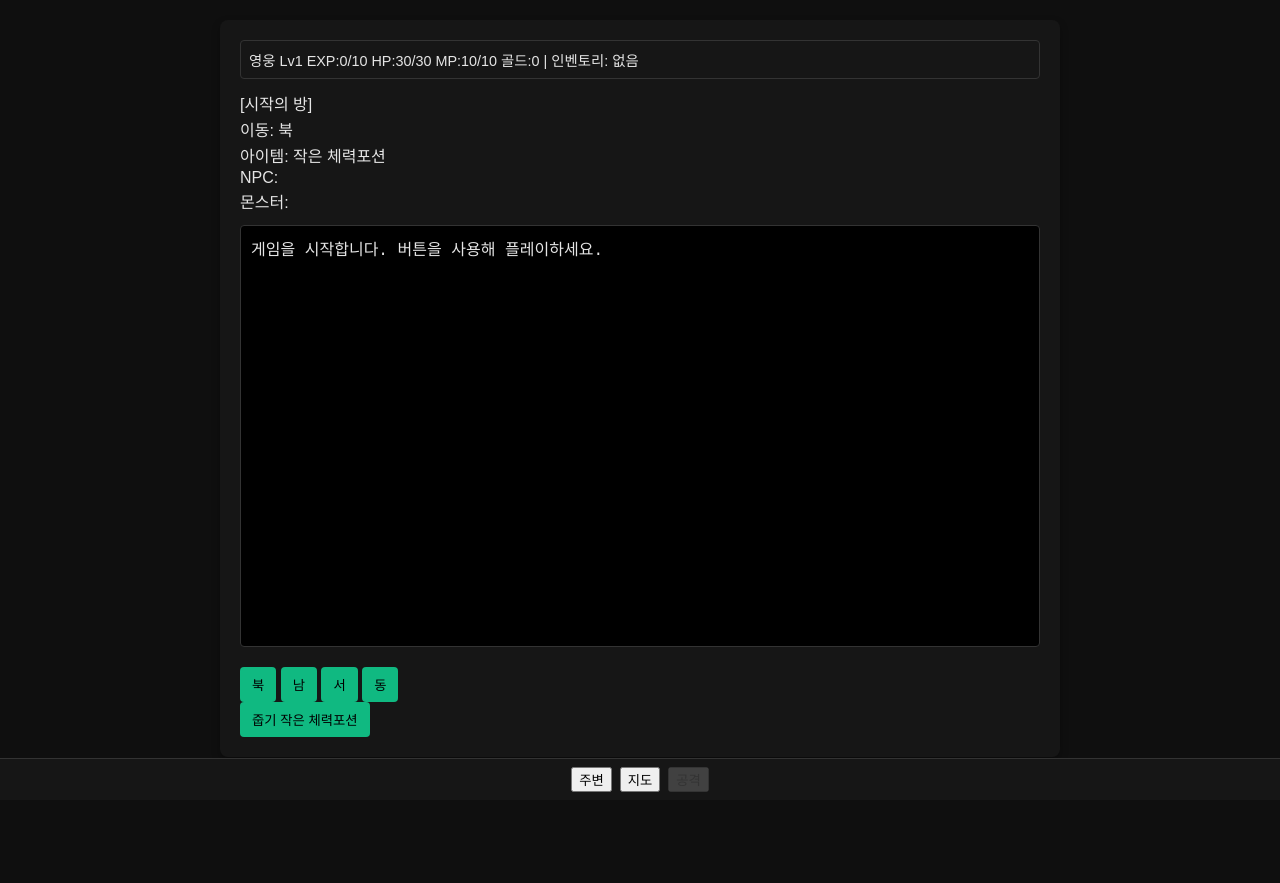
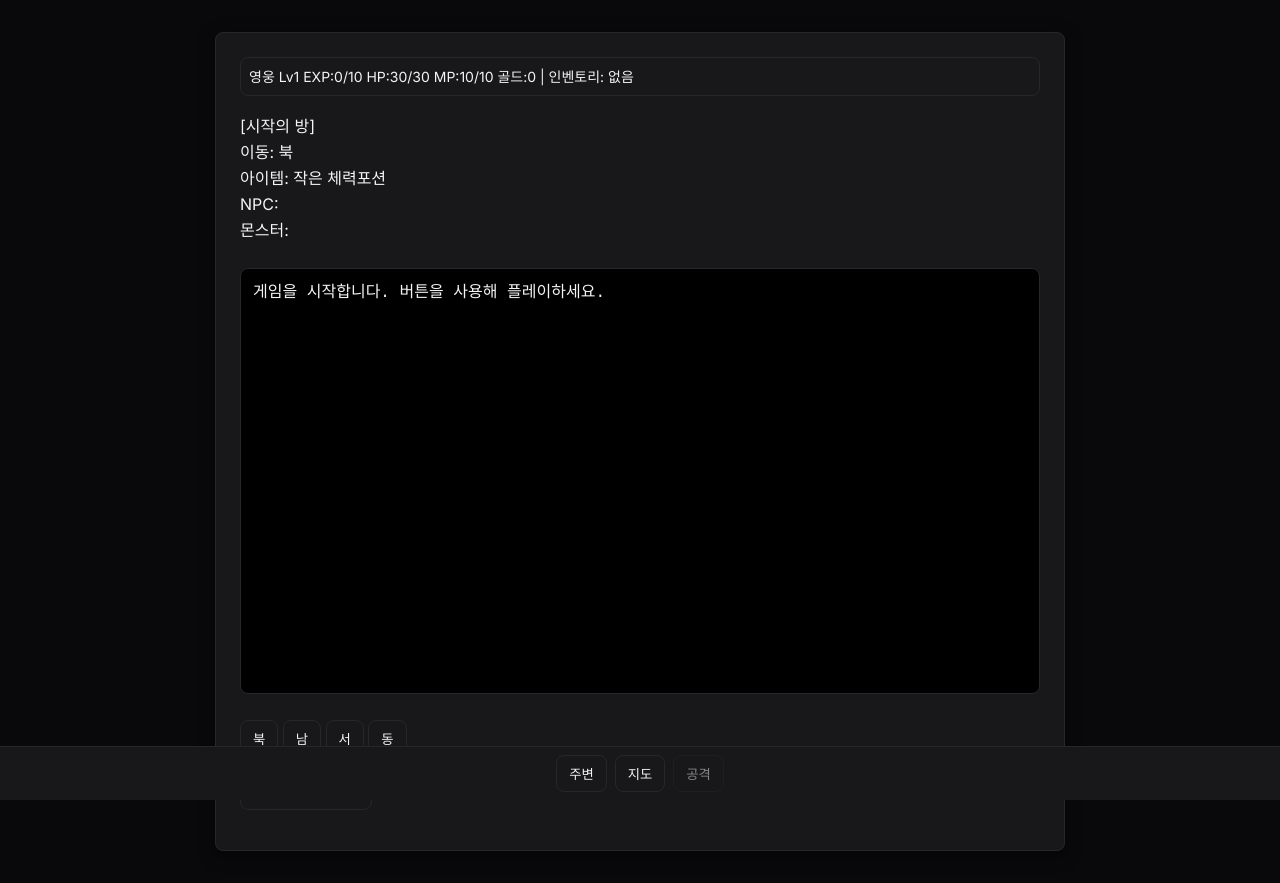
Before and after one commit to himomohi/Codex_TEST, a plain HTML site: page index.html in a window 1280 px wide. Before the commit the page ends 800 px from the top, so only its background shows below. Drawn offline with Linux system fonts and the light colour scheme.

Commit message:
스타일을 Shadcn 분위기로 개선

```diff
--- a/index.html
+++ b/index.html
@@ -2,6 +2,7 @@
 <html lang="ko">
 <head>
     <meta charset="UTF-8">
+    <meta name="viewport" content="width=device-width, initial-scale=1.0">
     <title>환상의 세계 MUD</title>
     <link rel="stylesheet" href="style.css">
 </head>
@@ -18,10 +19,10 @@
     <div id="log-window" aria-live="polite"></div>
     <div id="control-panel">
         <div id="move-buttons">
-            <button data-dir="북" aria-label="북쪽 이동">북</button>
-            <button data-dir="남" aria-label="남쪽 이동">남</button>
-            <button data-dir="서" aria-label="서쪽 이동">서</button>
-            <button data-dir="동" aria-label="동쪽 이동">동</button>
+            <button class="btn" data-dir="북" aria-label="북쪽 이동">북</button>
+            <button class="btn" data-dir="남" aria-label="남쪽 이동">남</button>
+            <button class="btn" data-dir="서" aria-label="서쪽 이동">서</button>
+            <button class="btn" data-dir="동" aria-label="동쪽 이동">동</button>
         </div>
     </div>
     <div id="item-buttons"></div>
@@ -31,15 +32,15 @@
             <div id="combat-ui">
                 <div id="player-hp-bar"></div>
                 <div id="monster-hp-bar"></div>
-                <button id="combat-attack-button">공격</button>
+                <button id="combat-attack-button" class="btn">공격</button>
             </div>
         </div>
     </div>
 </div>
 <div id="action-bar">
-    <button id="inspect-button">주변</button>
-    <button id="toggle-map-button">지도</button>
-    <button id="attack-button" disabled>공격</button>
+    <button id="inspect-button" class="btn">주변</button>
+    <button id="toggle-map-button" class="btn">지도</button>
+    <button id="attack-button" class="btn" disabled>공격</button>
 </div>
 <div id="map-display" style="display:none;">
     <pre id="map-grid"></pre>
--- a/main.js
+++ b/main.js
@@ -45,6 +45,7 @@ function bindDynamicButtons() {
     const room = getCurrentRoom();
     room.items.forEach(item => {
         const b = document.createElement('button');
+        b.className = 'btn';
         b.textContent = `줍기 ${item.name}`;
         b.addEventListener('click', () => {
             logMessage(`> 줍기 ${item.name}`);
@@ -58,6 +59,7 @@ function bindDynamicButtons() {
     invContainer.innerHTML = '';
     gameState.inventory.forEach(item => {
         const b = document.createElement('button');
+        b.className = 'btn';
         b.textContent = `사용 ${item.name}`;
         b.addEventListener('click', () => {
             logMessage(`> 사용 ${item.name}`);
--- a/style.css
+++ b/style.css
@@ -1,76 +1,80 @@
+@import url('https://fonts.googleapis.com/css2?family=Inter:wght@400;600&display=swap');
+
 :root {
-    --bg-color: #0f0f0f;
-    --panel-bg: #161616;
-    --accent: #10b981;
-    --text-color: #e5e5e5;
-    --border-color: #333;
-    --transition-speed: 0.2s;
+    --bg-color: #09090b;
+    --panel-bg: #18181b;
+    --accent: #6366f1;
+    --accent-hover: #4f46e5;
+    --text-color: #f4f4f5;
+    --border-color: #27272a;
+    --radius: 0.5rem;
+    --transition-speed: 0.15s;
 }
 
 body {
     background-color: var(--bg-color);
     color: var(--text-color);
-    font-family: "Pretendard", "Apple SD Gothic Neo", sans-serif;
+    font-family: "Inter", "Pretendard", "Apple SD Gothic Neo", sans-serif;
     margin: 0;
     display: flex;
     justify-content: center;
-    padding: 20px;
+    padding: 2rem;
+    line-height: 1.5;
 }
 #game-container {
     width: 100%;
     max-width: 800px;
     background-color: var(--panel-bg);
-    border-radius: 8px;
-    box-shadow: 0 4px 8px rgba(0,0,0,0.3);
-    padding: 20px;
+    border: 1px solid var(--border-color);
+    border-radius: var(--radius);
+    box-shadow: 0 4px 16px rgba(0,0,0,0.5);
+    padding: 1.5rem;
     display: flex;
     flex-direction: column;
+    gap: 1rem;
 }
 #log-window {
     height: 400px;
     overflow-y: auto;
     border: 1px solid var(--border-color);
-    padding: 10px;
+    padding: 0.75rem;
     background-color: #000;
-    border-radius: 4px;
+    border-radius: var(--radius);
     font-family: "Courier New", monospace;
-    margin-bottom: 10px;
 }
 #status-display {
     background-color: var(--panel-bg);
     border: 1px solid var(--border-color);
-    padding: 8px;
-    border-radius: 4px;
-    margin-bottom: 10px;
-    font-size: 0.9rem;
+    padding: 0.5rem;
+    border-radius: var(--radius);
+    font-size: 0.875rem;
 }
 #navigation-info {
-    margin-bottom: 10px;
+    margin-bottom: 0.5rem;
 }
 #control-panel {
     display: flex;
     flex-wrap: wrap;
     margin-top: 10px;
-    gap: 8px;
+    gap: 0.5rem;
 }
-#control-panel button,
-#item-buttons button,
-#inventory-buttons button {
+.btn {
+    background-color: var(--panel-bg);
+    color: var(--text-color);
+    border: 1px solid var(--border-color);
+    padding: 0.5rem 0.75rem;
+    border-radius: var(--radius);
+    cursor: pointer;
+    transition: background-color var(--transition-speed), color var(--transition-speed);
+}
+.btn:hover {
     background-color: var(--accent);
-    color: #000;
-    border: none;
-    padding: 8px 12px;
-    border-radius: 4px;
-    cursor: pointer;
-    transition: background-color var(--transition-speed), transform var(--transition-speed);
-}
-#control-panel button:hover,
-#item-buttons button:hover,
-#inventory-buttons button:hover {
-    background-color: #0ea272;
+    color: #fff;
 }
 #attack-button.show {
     animation: pulse 1s infinite, fadeIn var(--transition-speed) ease-out;
+    background-color: var(--accent);
+    color: #fff;
 }
 
 .modal {
@@ -87,8 +91,8 @@ body {
 
 .modal-content {
     background-color: var(--panel-bg);
-    padding: 20px;
-    border-radius: 8px;
+    padding: 1.5rem;
+    border-radius: var(--radius);
     border: 1px solid var(--border-color);
 }
 
@@ -99,9 +103,9 @@ body {
     right: 0;
     background-color: var(--panel-bg);
     border-top: 1px solid var(--border-color);
-    padding: 8px;
+    padding: 0.5rem;
     display: flex;
-    gap: 8px;
+    gap: 0.5rem;
     justify-content: center;
 }
 #action-bar button:disabled {
@@ -125,16 +129,20 @@ body {
 }
 
 #combat-ui {
-    margin-top: 10px;
+    margin-top: 0.5rem;
     border: 1px solid var(--border-color);
-    padding: 10px;
-    border-radius: 4px;
+    padding: 0.75rem;
+    border-radius: var(--radius);
     background-color: #000;
 }
 
 #player-hp-bar,
 #monster-hp-bar {
     margin: 4px 0;
+    height: 8px;
+    background-color: var(--border-color);
+    border-radius: var(--radius);
+    overflow: hidden;
 }
 
 #navigation-info span {
```
